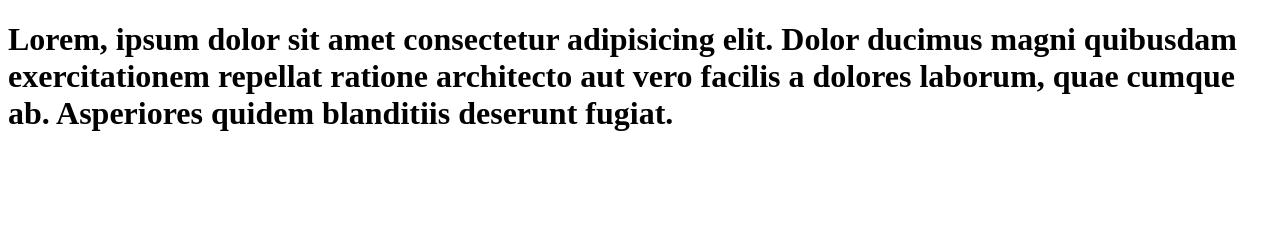
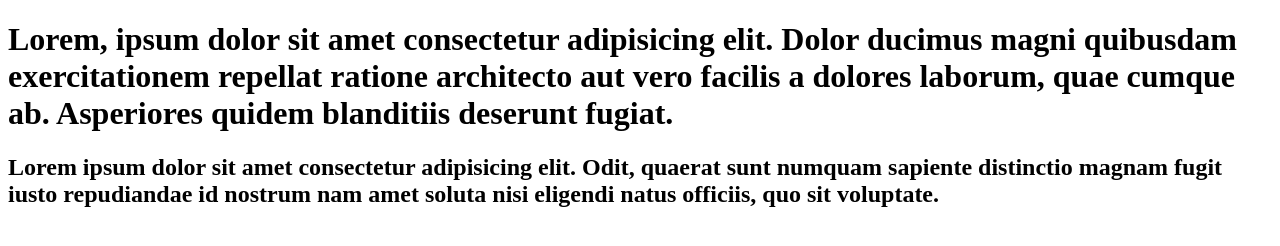
Before and after one commit to Aniket511/git_learn, a plain HTML site: page index.html in a window 1280 px wide. Drawn offline with Linux system fonts and the light colour scheme.

Commit message:
add index2 file

```diff
--- a/index.html
+++ b/index.html
@@ -9,5 +9,8 @@
     <h1>
         Lorem, ipsum dolor sit amet consectetur adipisicing elit. Dolor ducimus magni quibusdam exercitationem repellat ratione architecto aut vero facilis a dolores laborum, quae cumque ab. Asperiores quidem blanditiis deserunt fugiat.
     </h1>
+    <h2>
+        Lorem ipsum dolor sit amet consectetur adipisicing elit. Odit, quaerat sunt numquam sapiente distinctio magnam fugit iusto repudiandae id nostrum nam amet soluta nisi eligendi natus officiis, quo sit voluptate.
+    </h2>
 </body>
 </html>
```
